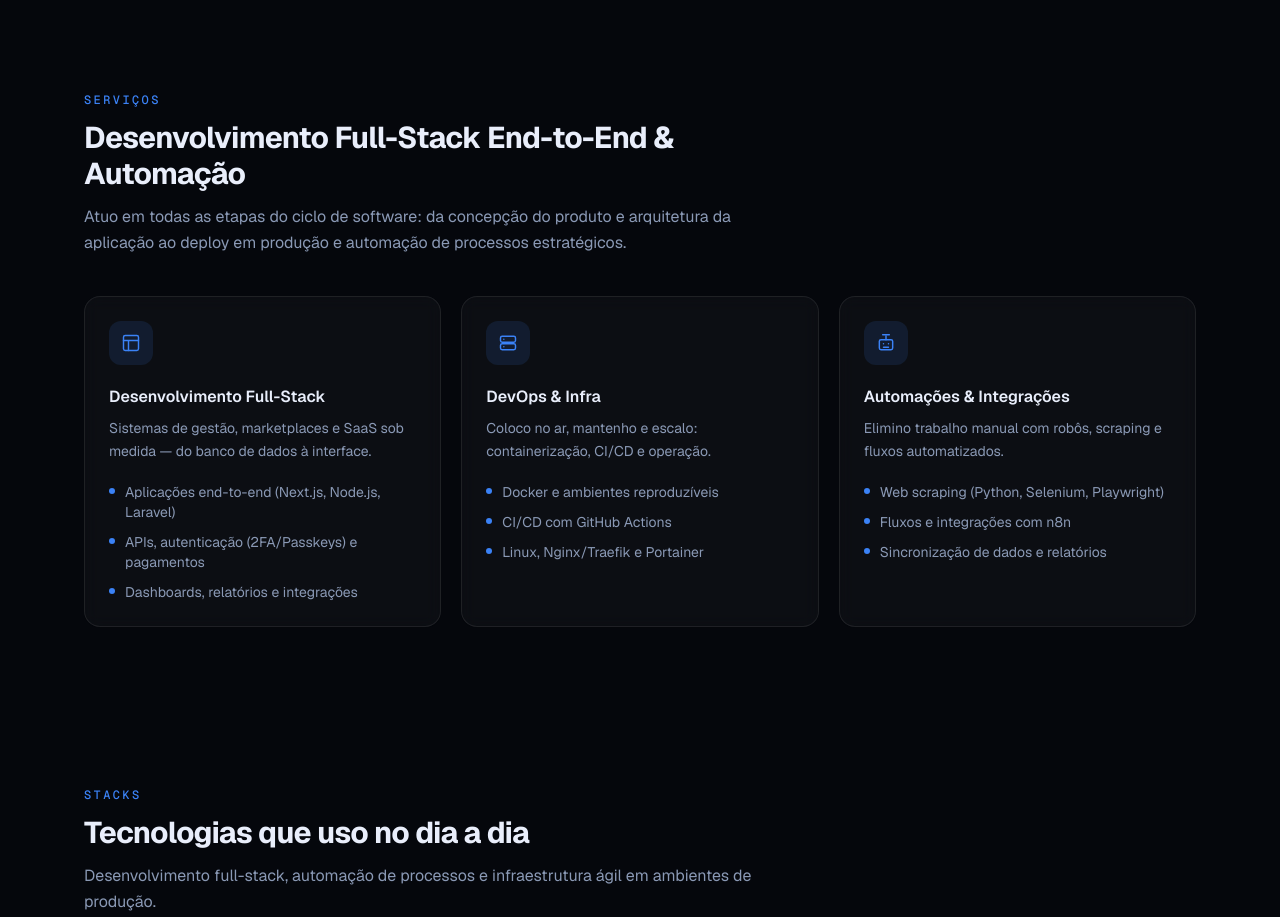
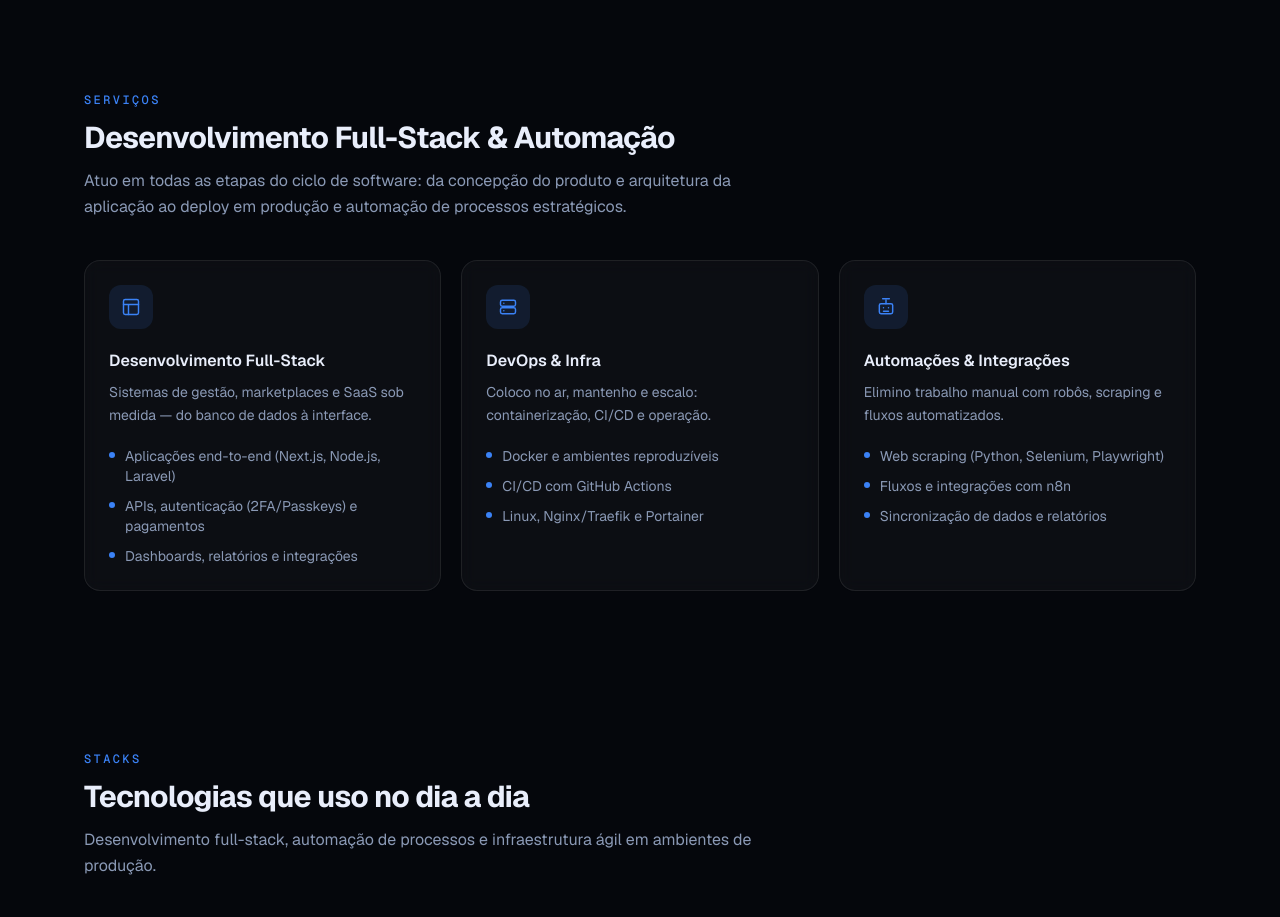
Before and after one commit to LucasCastro100/portfolio-lucas, a Next.js app: page / in a window 1280 px wide. Shown: the part 940-1857 px from the top of the page. Built offline with nearby package versions, Linux system fonts and the light colour scheme.

Commit message:
chore(conteudo): simplifica o titulo da secao Servicos

```diff
--- a/src/components/services.tsx
+++ b/src/components/services.tsx
@@ -49,7 +49,7 @@ export function Services() {
     <Section id="servicos">
       <SectionHeading
         eyebrow="Serviços"
-        title="Desenvolvimento Full-Stack End-to-End & Automação"
+        title="Desenvolvimento Full-Stack & Automação"
         description="Atuo em todas as etapas do ciclo de software: da concepção do produto e arquitetura da aplicação ao deploy em produção e automação de processos estratégicos."
       />
 
```
